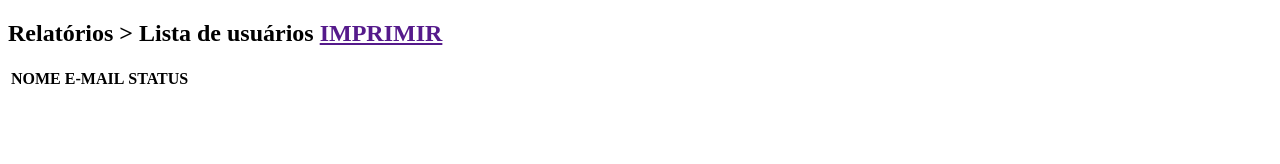
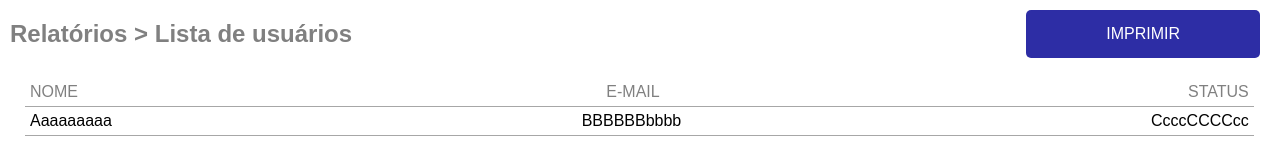
Before and after one commit to rochinhaz/ProjetoOperacaoCuriosidade, a plain HTML site: page Projeto/listaDeUsuario.html in a window 1280 px wide. Drawn offline with Linux system fonts and the light colour scheme.

Commit message:
css e js

```diff
--- a/Projeto/estilos/home.css
+++ b/Projeto/estilos/home.css
@@ -5,6 +5,7 @@
     padding: 0px;
     font-family: Arial, Helvetica, sans-serif;
     box-sizing: border-box;
+    color: gray;
 }
 
 body {
@@ -77,7 +78,9 @@ p.ptxt{
     align-self: flex-end;
     align-items: flex-end;
     align-content: flex-end;
-    margin-right: 10px;
+    margin-right: 5px;
+    margin-bottom: 5px;
+    font-size: 14px;
 }
 
 div#titulotabela {
@@ -98,30 +101,43 @@ div#titulotabela >h2 {
     padding-bottom: 10px;
 }
 
-
-div#tabela >table > thead > tr > th {
-    padding-top: 10px;
-    padding-left: 30px;
-}
-
 table {
     border-collapse: collapse;
-    margin-left: 20px;
-    width: 95%;
+    margin:10px 10px 10px 20px;
+    width: 96%;
 
 }
 
-td {
-    border-bottom: solid 1px black;
+thead{
+    border-bottom: 1px solid rgb(167, 167, 167);
 }
 
-th {
-    border-bottom: solid 1px black;
+tbody{
+   border-bottom: 1px solid rgb(167, 167, 167);
 }
 
-thead > tr {
+th{
+    margin: 5px;
+    font-weight: normal;
+}
+
+td{
+    color: black;
+    margin: 5px;
+}
+
+table > thead > tr {
     display: flex;
     flex-direction: row;
     justify-content: space-between;
+    align-items: center;
+    align-content: center;
+}
 
+table > tbody > tr {
+    display: flex;
+    flex-direction: row;
+    justify-content: space-between;
+    align-items: center;
+    align-content: center;
 }
--- /dev/null
+++ b/Projeto/estilos/listaUsuario.css
@@ -0,0 +1,72 @@
+@charset "UTF-8";
+
+*{
+    margin: 0px;
+    padding: 0px;
+    font-family: Arial, Helvetica, sans-serif;
+    box-sizing: border-box;
+    color: gray;
+}
+
+header{
+    display: flex;
+    flex-direction: row;
+    justify-content: space-between;
+    align-items: center;
+    align-content: center;
+}
+
+table{
+    margin: 10px 25px;
+    width: 96%;
+    border-collapse: collapse;
+}
+
+thead{
+    /* background-color: black; */
+    border-bottom: 1px solid rgb(167, 167, 167);
+}
+
+tbody{
+   /* background-color: red;*/
+   border-bottom: 1px solid rgb(167, 167, 167);
+}
+
+th{
+    margin: 5px;
+    font-weight: normal;
+}
+
+td{
+    color: black;
+    margin: 5px;
+}
+
+main> table > thead > tr {
+    display: flex;
+    flex-direction: row;
+    justify-content: space-between;
+    align-items: center;
+    align-content: center;
+}
+
+main> table > tbody > tr {
+    display: flex;
+    flex-direction: row;
+    justify-content: space-between;
+    align-items: center;
+    align-content: center;
+}
+
+a {
+    margin: 10px 20px;
+    text-decoration: none;
+    color: white;
+    background-color: rgb(45, 45, 165);
+    padding: 15px 80px;
+    border-radius: 5px;
+}
+
+h2 {
+    margin-left: 10px;
+}
--- a/Projeto/listaDeUsuario.html
+++ b/Projeto/listaDeUsuario.html
@@ -5,22 +5,30 @@
     <meta name="viewport" content="width=device-width, initial-scale=1.0">
     <title>Operação Curiosidade</title>
     <link rel="shortcut icon" href="imagens/favicon.ico" type="image/x-icon">
+    <link rel="stylesheet" href="estilos/listaUsuario.css">
 </head>
 <body>
     <header>
-        <h2>Relatórios > Lista de usuários <a href="">IMPRIMIR</a></h2>
+        <h2>Relatórios > Lista de usuários</h2>
+        <a href="">IMPRIMIR</a>
     </header>
 
     <main>
-        <table>
+        <table id="tbCad">
             <thead>
-                <th>NOME</th>
-                <th>E-MAIL</th>
-                <th>STATUS</th>
+                <tr>
+                    <th>NOME</th>
+                    <th>E-MAIL</th>
+                    <th>STATUS</th>
+                </tr>
             </thead>
 
             <tbody>
-
+                <tr>
+                    <td>Aaaaaaaaa</td>
+                    <td>BBBBBBbbbb</td>
+                    <td>CcccCCCCcc</td>
+                </tr>
             </tbody>
         </table>
     </main>
```
Also changed, not shown: Projeto/cadastro.html (+1 -1 lines), Projeto/estilos/login.css (+8 -6 lines), Projeto/home.html (+6 -1 lines), Projeto/login.html (+3 -3 lines), Projeto/novoCadastro.html (+4 -2 lines), Projeto/script/login.js (+8 -5 lines), Projeto/tabela.js (added, +15 -0 lines).
